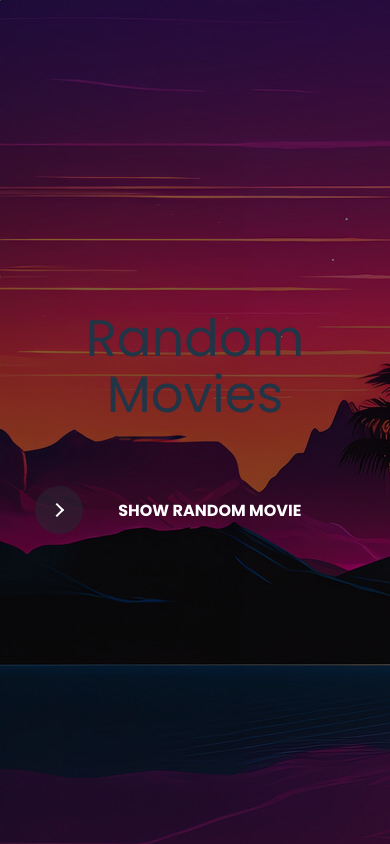
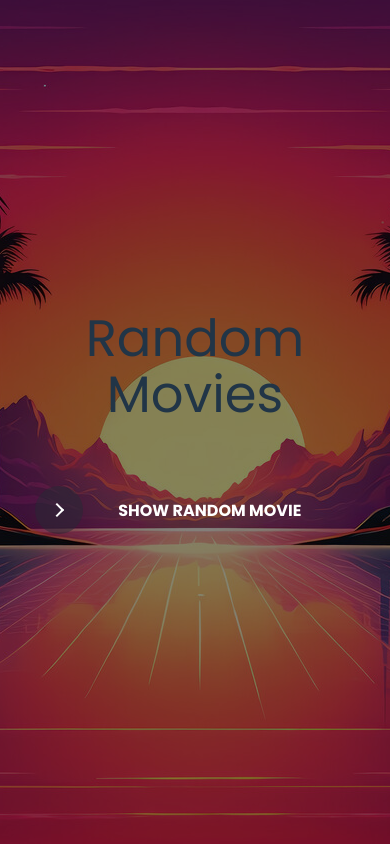
Before and after one commit to VittoLym/Random_Movies, a Vue app: page / in a window 390 px wide. Built offline with nearby package versions, Linux system fonts and the light colour scheme; no server answers.

Commit message:
fix background

```diff
--- a/src/App.vue
+++ b/src/App.vue
@@ -6,7 +6,7 @@ import Header from './components/Header.vue';
 <template>
   <div>
     <Header />
-</div>
+  </div>
 </template>
 
 <style scoped>
@@ -30,4 +30,9 @@ div{
 .logo.vue:hover {
   filter: drop-shadow(0 0 2em #42b883aa);
 }
+@media(max-width:800px){
+  div{
+    background-position: center;
+  }
+}
 </style>
```
